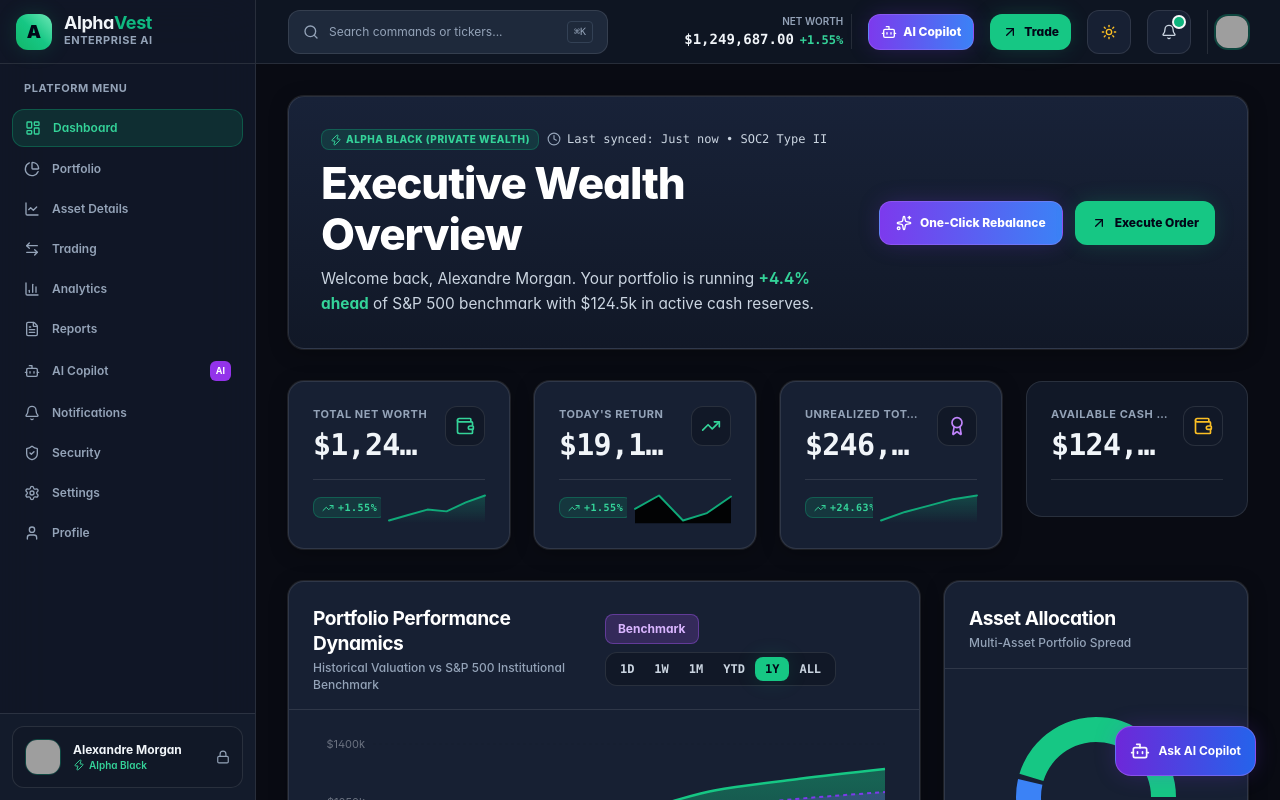
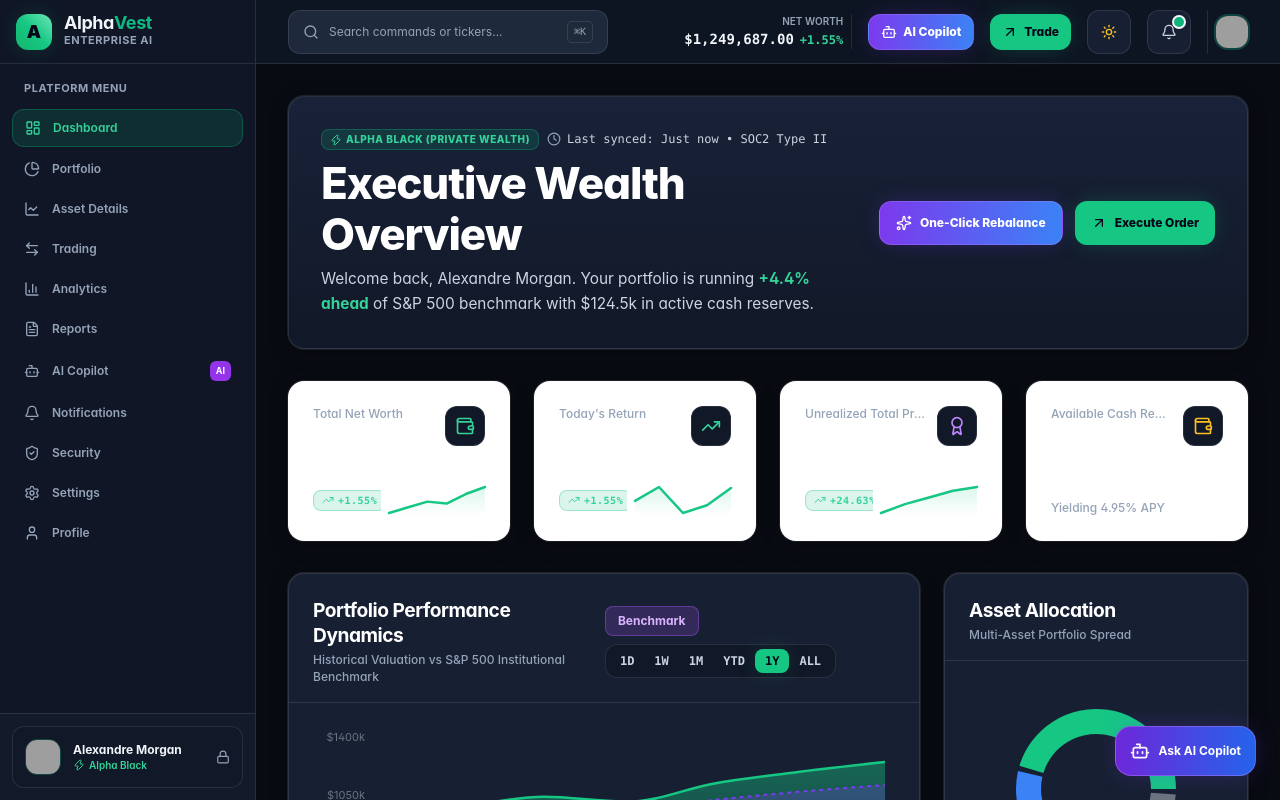
Before and after one commit to asparagam/alphavest, a React (Vite) app: page / in a window 1280 px wide. Shown: the top 800 px of the page. Built offline with nearby package versions, Linux system fonts and the light colour scheme; grey boxes are pictures that could not be loaded.

Commit message:
Fix Dashboard KPI cards height, sparkline mini charts, & Light Mode consistency (WCAG 2.2 AA)

```diff
--- a/src/components/ui/MetricCard.tsx
+++ b/src/components/ui/MetricCard.tsx
@@ -33,7 +33,7 @@ export const MetricCard: React.FC<MetricCardProps> = ({
     const min = Math.min(...sparkline);
     const max = Math.max(...sparkline);
     const range = max - min || 1;
-    const width = 100;
+    const width = 96;
     const height = 32;
 
     const points = sparkline
@@ -44,24 +44,29 @@ export const MetricCard: React.FC<MetricCardProps> = ({
       })
       .join(' ');
 
-    const color = isPositive ? '#10b981' : '#ef4444';
+    const strokeColor = isPositive ? '#16c784' : '#ef4444';
+    const gradId = `sparkline-grad-${title.replace(/[^a-zA-Z0-9]/g, '-')}`;
 
     return (
-      <svg className="w-16 sm:w-24 h-6 sm:h-8 overflow-visible opacity-90 flex-shrink-0" viewBox={`0 0 ${width} ${height}`}>
+      <svg
+        className="w-20 sm:w-24 h-8 overflow-visible flex-shrink-0 bg-transparent"
+        viewBox={`0 0 ${width} ${height}`}
+        aria-hidden="true"
+      >
         <defs>
-          <linearGradient id={`sparkline-grad-${title.replace(/\s+/g, '-')}`} x1="0" y1="0" x2="0" y2="1">
-            <stop offset="0%" stopColor={color} stopOpacity="0.3" />
-            <stop offset="100%" stopColor={color} stopOpacity="0.0" />
+          <linearGradient id={gradId} x1="0" y1="0" x2="0" y2="1">
+            <stop offset="0%" stopColor={isPositive ? '#16c784' : '#ef4444'} stopOpacity="0.15" />
+            <stop offset="100%" stopColor={isPositive ? '#16c784' : '#ef4444'} stopOpacity="0.0" />
           </linearGradient>
         </defs>
         <path
           d={`M 0,${height} L ${points} L ${width},${height} Z`}
-          fill={`url(#sparkline-grad-${title.replace(/\s+/g, '-')})`}
+          fill={`url(#${gradId})`}
         />
         <polyline
           fill="none"
-          stroke={color}
-          strokeWidth="2"
+          stroke={strokeColor}
+          strokeWidth="2.5"
           strokeLinecap="round"
           strokeLinejoin="round"
           points={points}
@@ -71,34 +76,40 @@ export const MetricCard: React.FC<MetricCardProps> = ({
   };
 
   return (
-    <motion.div whileHover={{ y: -2 }} transition={{ duration: 0.15 }} className="w-full">
-      <Card variant={variant} glowing={glowing} className="p-4 sm:p-6 relative group border border-slate-200 dark:border-white/10 hover:border-emerald-500/40">
-        <div className="flex items-start justify-between gap-2 sm:gap-3">
+    <motion.div whileHover={{ y: -2 }} transition={{ duration: 0.15 }} className="w-full h-full">
+      <Card
+        variant={variant}
+        glowing={glowing}
+        className="p-4 sm:p-6 min-h-[160px] h-full flex flex-col justify-between border border-slate-200 dark:border-white/10 bg-white dark:bg-dark-card shadow-card-light dark:shadow-card-elevated hover:border-emerald-500/40"
+      >
+        {/* Upper Header Row (Title Label & Icon) */}
+        <div className="flex items-start justify-between gap-3 mb-2">
           <div className="space-y-1 min-w-0 flex-1">
-            <span className="type-overline block font-semibold text-slate-700 dark:text-slate-400 truncate">
+            <span className="type-caption block font-bold text-slate-700 dark:text-slate-400 truncate">
               {title}
             </span>
 
-            {/* Dominant Responsive Numeric Value */}
-            <div className="text-xl sm:text-2xl lg:text-3xl font-extrabold font-mono font-mono-nums tracking-tight text-slate-900 dark:text-slate-100 mt-1 truncate">
+            {/* Dominant Numeric Metric Value */}
+            <div className="text-2xl sm:text-3xl font-extrabold font-mono font-mono-nums tracking-tight text-slate-900 dark:text-white mt-1 truncate">
               {value}
             </div>
           </div>
 
           {icon && (
-            <div className="w-8 h-8 sm:w-10 sm:h-10 rounded-xl bg-slate-100 border border-slate-200 text-slate-700 dark:bg-dark-surface1 dark:border-white/10 dark:text-slate-300 flex items-center justify-center flex-shrink-0">
+            <div className="w-10 h-10 rounded-xl bg-slate-100 border border-slate-200 text-slate-700 dark:bg-dark-surface1 dark:border-white/10 dark:text-slate-300 flex items-center justify-center flex-shrink-0">
               {icon}
             </div>
           )}
         </div>
 
-        <div className="mt-3 sm:mt-4 pt-2.5 sm:pt-3 border-t border-slate-100 dark:border-white/10 flex items-center justify-between gap-2">
-          <div className="flex items-center gap-1.5 sm:gap-2 min-w-0 truncate">
+        {/* Lower Telemetry Row (Status Badge, Subtext & Sparkline) */}
+        <div className="pt-3 border-t border-slate-200 dark:border-white/10 flex items-center justify-between gap-2 mt-auto">
+          <div className="flex items-center gap-2 min-w-0 truncate">
             {(changePercent !== undefined || change !== undefined) && (
               <ReturnBadge value={changePercent ?? change ?? 0} />
             )}
             {subtext && (
-              <span className="type-caption text-slate-600 dark:text-slate-400 truncate hidden xs:inline">
+              <span className="type-caption text-slate-700 dark:text-slate-400 truncate font-semibold">
                 {subtext}
               </span>
             )}
```
Also changed, not shown: 1 other file (tests, documents, lock files or other folders).
